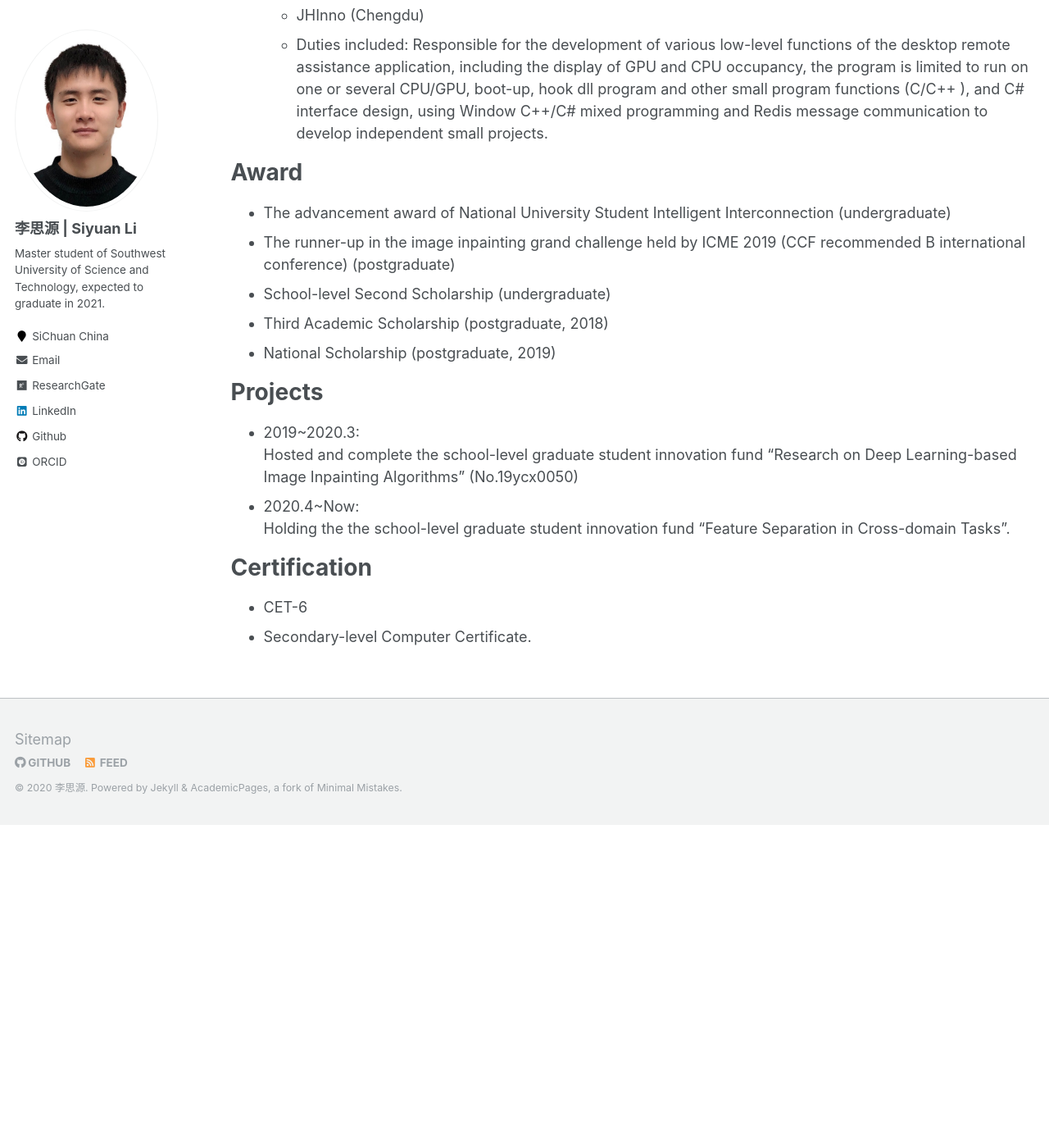
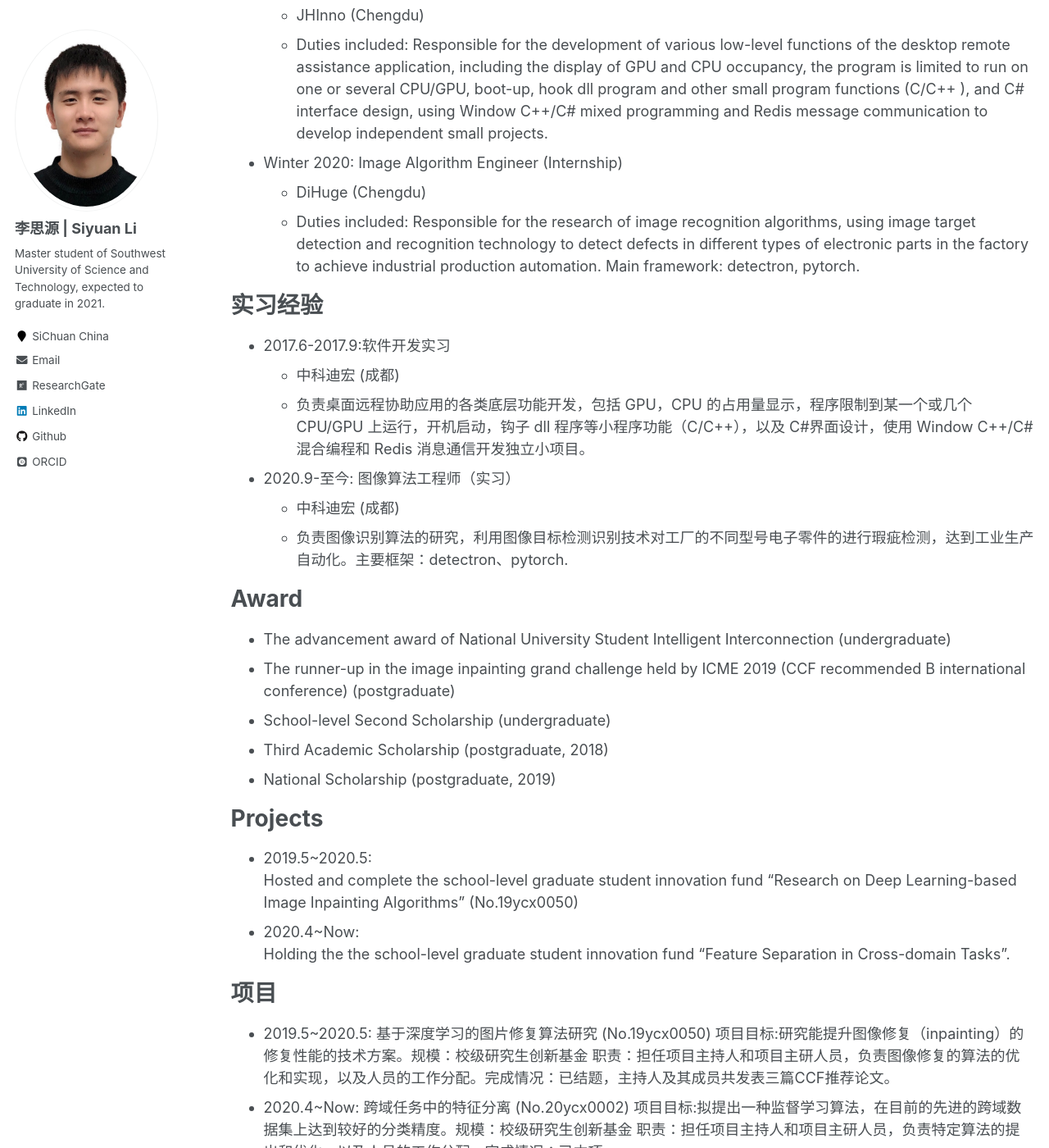
Before and after one commit to GuardSkill/GuardSkill.github.io, a Jekyll site: the page built from _pages/cv.md, in a window 1280 px wide and 1400 px high, scrolled down 430 px. Shown: the whole window at 82% size. Built offline with Jekyll 4.4.1, drawn with Linux system fonts in a browser that asks for light colours; some web fonts are replaced; before the commit the page ends 1436 px from its top, so only the background shows below that; some of the changed text lies outside the part shown.

Commit message:
Update intership

```diff
--- a/_pages/cv.md
+++ b/_pages/cv.md
@@ -23,6 +23,22 @@ Internship experience
   * JHInno (Chengdu)
   * Duties included: Responsible for the development of various low-level functions of the desktop remote assistance application, including the display of GPU and CPU occupancy, the program is limited to run on one or several CPU/GPU, boot-up, hook dll program and other small program functions (C/C++ ), and C# interface design, using Window C++/C# mixed programming and Redis message communication to develop independent small projects.
   <!-- * Supervisor: Ji Luo -->
+* Winter 2020: Image Algorithm Engineer (Internship)
+  * DiHuge (Chengdu)
+  * Duties included: Responsible for the research of image recognition algorithms, using image target detection and recognition technology to detect defects in different types of electronic parts in the factory to achieve industrial production automation. Main framework: detectron, pytorch.
+  <!-- * Supervisor: BingZhang Hu -->
+
+实习经验
+======
+* 2017.6-2017.9:软件开发实习
+  * 中科迪宏 (成都)
+  * 负责桌面远程协助应用的各类底层功能开发，包括 GPU，CPU 的占用量显示，程序限制到某一个或几个CPU/GPU 上运行，开机启动，钩子 dll 程序等小程序功能（C/C++），以及 C#界面设计，使用 Window C++/C#混合编程和 Redis 消息通信开发独立小项目。
+  <!-- * Supervisor: 罗辑 -->
+
+* 2020.9-至今: 图像算法工程师（实习）
+  * 中科迪宏 (成都)
+  * 负责图像识别算法的研究，利用图像目标检测识别技术对工厂的不同型号电子零件的进行瑕疵检测，达到工业生产自动化。主要框架：detectron、pytorch.
+  <!-- * Supervisor: 胡炳彰 -->
 
 
 Award
@@ -35,10 +51,17 @@ Award
 
 Projects
 ======
-* 2019~2020.3:
+* 2019.5~2020.5:
 Hosted and complete the school-level graduate student innovation fund "Research on Deep Learning-based Image Inpainting Algorithms" (No.19ycx0050)
 * 2020.4~Now:
 Holding the the school-level graduate student innovation fund "Feature Separation in Cross-domain Tasks".
+
+项目
+======
+* 2019.5~2020.5:  基于深度学习的图片修复算法研究 (No.19ycx0050)
+项目目标:研究能提升图像修复（inpainting）的修复性能的技术方案。规模：校级研究生创新基金  职责：担任项目主持人和项目主研人员，负责图像修复的算法的优化和实现，以及人员的工作分配。完成情况：已结题，主持人及其成员共发表三篇CCF推荐论文。
+* 2020.4~Now:  跨域任务中的特征分离 (No.20ycx0002)
+项目目标:拟提出一种监督学习算法，在目前的先进的跨域数据集上达到较好的分类精度。规模：校级研究生创新基金  职责：担任项目主持人和项目主研人员，负责特定算法的提出和优化，以及人员的工作分配。完成情况：已立项。
 
 Certification
 ======
```
Also changed, not shown: 1 other file.
